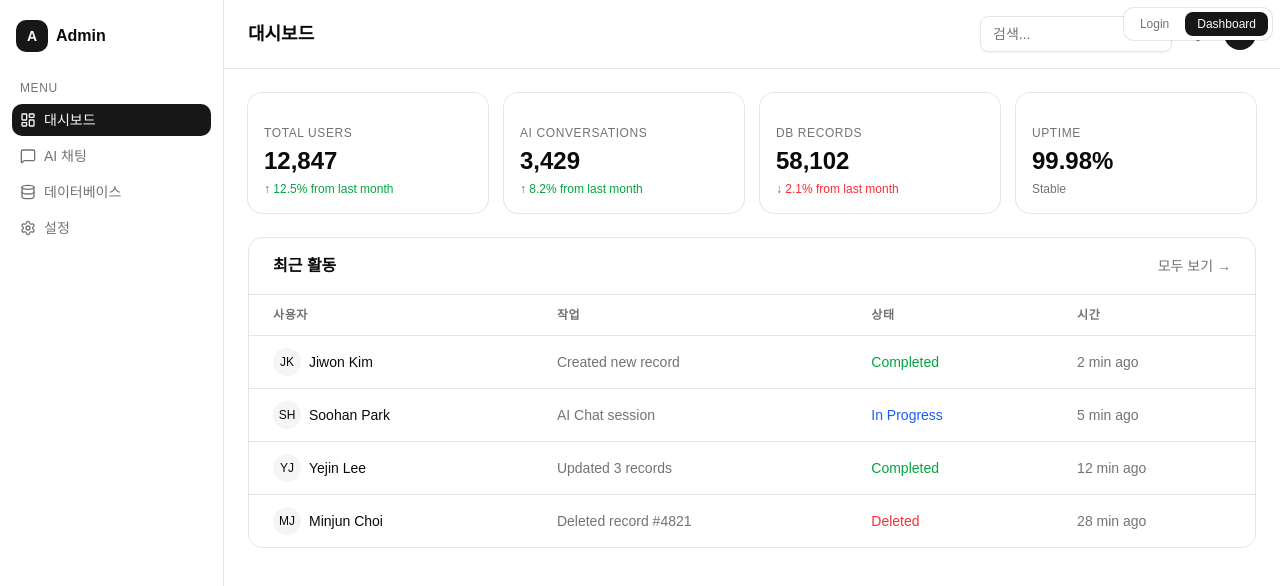
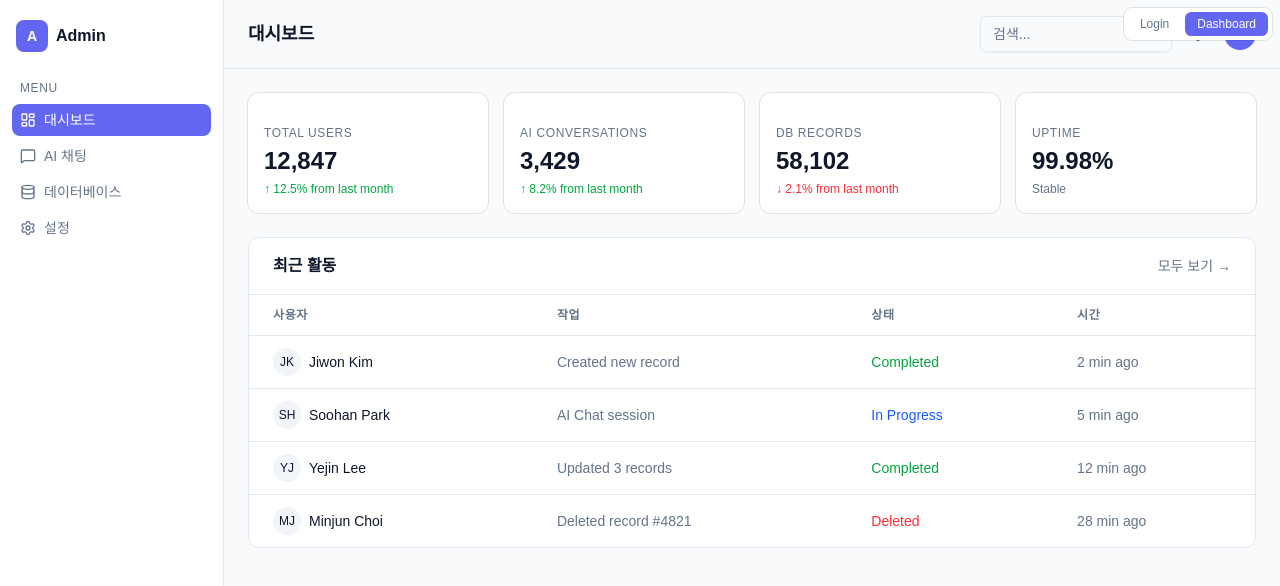
Before and after one commit to Changsik00/gen-design, a React (Vite) app in the folder studio/: page / in a window 1280 px wide. Shown: the top 586 px of the page. Built offline with nearby package versions, Linux system fonts and the light colour scheme.

Commit message:
feat(spec-2-004): update tokens to match Paper design
Co-Authored-By: Claude Opus 4.6 (1M context) <noreply@anthropic.com>

```diff
--- a/studio/src/styles/_tokens-dark.css
+++ b/studio/src/styles/_tokens-dark.css
@@ -1,34 +1,34 @@
 /* Auto-generated from tokens.json — do not edit */
 .dark {
-  --background: oklch(0.145 0 0);
-  --foreground: oklch(0.985 0 0);
-  --card: oklch(0.205 0 0);
-  --card-foreground: oklch(0.985 0 0);
-  --popover: oklch(0.205 0 0);
-  --popover-foreground: oklch(0.985 0 0);
-  --primary: oklch(0.922 0 0);
-  --primary-foreground: oklch(0.205 0 0);
-  --secondary: oklch(0.269 0 0);
-  --secondary-foreground: oklch(0.985 0 0);
-  --muted: oklch(0.269 0 0);
-  --muted-foreground: oklch(0.708 0 0);
-  --accent: oklch(0.269 0 0);
-  --accent-foreground: oklch(0.985 0 0);
-  --destructive: oklch(0.704 0.191 22.216);
-  --border: oklch(1 0 0 / 10%);
-  --input: oklch(1 0 0 / 15%);
-  --ring: oklch(0.556 0 0);
-  --chart-1: oklch(0.87 0 0);
-  --chart-2: oklch(0.556 0 0);
-  --chart-3: oklch(0.439 0 0);
-  --chart-4: oklch(0.371 0 0);
-  --chart-5: oklch(0.269 0 0);
-  --sidebar: oklch(0.205 0 0);
-  --sidebar-foreground: oklch(0.985 0 0);
-  --sidebar-primary: oklch(0.488 0.243 264.376);
-  --sidebar-primary-foreground: oklch(0.985 0 0);
-  --sidebar-accent: oklch(0.269 0 0);
-  --sidebar-accent-foreground: oklch(0.985 0 0);
-  --sidebar-border: oklch(1 0 0 / 10%);
-  --sidebar-ring: oklch(0.556 0 0);
+  --background: #020617;
+  --foreground: #F8FAFC;
+  --card: #0F172A;
+  --card-foreground: #F8FAFC;
+  --popover: #0F172A;
+  --popover-foreground: #F8FAFC;
+  --primary: #818CF8;
+  --primary-foreground: #0F172A;
+  --secondary: #1E293B;
+  --secondary-foreground: #F8FAFC;
+  --muted: #1E293B;
+  --muted-foreground: #94A3B8;
+  --accent: #1E293B;
+  --accent-foreground: #F8FAFC;
+  --destructive: #F87171;
+  --border: #1E293B;
+  --input: #1E293B;
+  --ring: #6366F1;
+  --chart-1: #818CF8;
+  --chart-2: #22C55E;
+  --chart-3: #3B82F6;
+  --chart-4: #94A3B8;
+  --chart-5: #F87171;
+  --sidebar: #020617;
+  --sidebar-foreground: #F8FAFC;
+  --sidebar-primary: #818CF8;
+  --sidebar-primary-foreground: #F8FAFC;
+  --sidebar-accent: #1E293B;
+  --sidebar-accent-foreground: #F8FAFC;
+  --sidebar-border: #1E293B;
+  --sidebar-ring: #6366F1;
 }
--- a/studio/src/styles/_tokens-light.css
+++ b/studio/src/styles/_tokens-light.css
@@ -1,37 +1,37 @@
 /* Auto-generated from tokens.json — do not edit */
 :root {
-  --background: oklch(1 0 0);
-  --foreground: oklch(0.145 0 0);
-  --card: oklch(1 0 0);
-  --card-foreground: oklch(0.145 0 0);
-  --popover: oklch(1 0 0);
-  --popover-foreground: oklch(0.145 0 0);
-  --primary: oklch(0.205 0 0);
-  --primary-foreground: oklch(0.985 0 0);
-  --secondary: oklch(0.97 0 0);
-  --secondary-foreground: oklch(0.205 0 0);
-  --muted: oklch(0.97 0 0);
-  --muted-foreground: oklch(0.556 0 0);
-  --accent: oklch(0.97 0 0);
-  --accent-foreground: oklch(0.205 0 0);
-  --destructive: oklch(0.577 0.245 27.325);
-  --border: oklch(0.922 0 0);
-  --input: oklch(0.922 0 0);
-  --ring: oklch(0.708 0 0);
-  --chart-1: oklch(0.87 0 0);
-  --chart-2: oklch(0.556 0 0);
-  --chart-3: oklch(0.439 0 0);
-  --chart-4: oklch(0.371 0 0);
-  --chart-5: oklch(0.269 0 0);
-  --sidebar: oklch(0.985 0 0);
-  --sidebar-foreground: oklch(0.145 0 0);
-  --sidebar-primary: oklch(0.205 0 0);
-  --sidebar-primary-foreground: oklch(0.985 0 0);
-  --sidebar-accent: oklch(0.97 0 0);
-  --sidebar-accent-foreground: oklch(0.205 0 0);
-  --sidebar-border: oklch(0.922 0 0);
-  --sidebar-ring: oklch(0.708 0 0);
-  --base: 0.625rem;
-  --font-sans: 'Geist Variable', sans-serif;
-  --font-heading: 'Geist Variable', sans-serif;
+  --background: #F8FAFC;
+  --foreground: #0F172A;
+  --card: #FFFFFF;
+  --card-foreground: #0F172A;
+  --popover: #FFFFFF;
+  --popover-foreground: #0F172A;
+  --primary: #6366F1;
+  --primary-foreground: #FFFFFF;
+  --secondary: #F1F5F9;
+  --secondary-foreground: #0F172A;
+  --muted: #F1F5F9;
+  --muted-foreground: #64748B;
+  --accent: #EEF2FF;
+  --accent-foreground: #4338CA;
+  --destructive: #EF4444;
+  --border: #E2E8F0;
+  --input: #E2E8F0;
+  --ring: #818CF8;
+  --chart-1: #6366F1;
+  --chart-2: #22C55E;
+  --chart-3: #3B82F6;
+  --chart-4: #94A3B8;
+  --chart-5: #EF4444;
+  --sidebar: #0F172A;
+  --sidebar-foreground: #F1F5F9;
+  --sidebar-primary: #6366F1;
+  --sidebar-primary-foreground: #FFFFFF;
+  --sidebar-accent: #1E293B;
+  --sidebar-accent-foreground: #F1F5F9;
+  --sidebar-border: #1E293B;
+  --sidebar-ring: #818CF8;
+  --base: 0.5rem;
+  --font-sans: 'Inter', system-ui, sans-serif;
+  --font-heading: 'Inter', system-ui, sans-serif;
 }
--- a/studio/tokens/tokens.json
+++ b/studio/tokens/tokens.json
@@ -3,62 +3,76 @@
   "primitive": {
     "$type": "color",
     "neutral": {
-      "0": { "$value": "oklch(1 0 0)" },
-      "50": { "$value": "oklch(0.985 0 0)" },
-      "100": { "$value": "oklch(0.97 0 0)" },
-      "200": { "$value": "oklch(0.922 0 0)" },
-      "300": { "$value": "oklch(0.87 0 0)" },
-      "400": { "$value": "oklch(0.708 0 0)" },
-      "500": { "$value": "oklch(0.556 0 0)" },
-      "600": { "$value": "oklch(0.439 0 0)" },
-      "700": { "$value": "oklch(0.371 0 0)" },
-      "800": { "$value": "oklch(0.269 0 0)" },
-      "900": { "$value": "oklch(0.205 0 0)" },
-      "950": { "$value": "oklch(0.145 0 0)" }
+      "0": { "$value": "#FFFFFF" },
+      "50": { "$value": "#F8FAFC" },
+      "100": { "$value": "#F1F5F9" },
+      "200": { "$value": "#E2E8F0" },
+      "300": { "$value": "#CBD5E1" },
+      "400": { "$value": "#94A3B8" },
+      "500": { "$value": "#64748B" },
+      "600": { "$value": "#475569" },
+      "700": { "$value": "#334155" },
+      "800": { "$value": "#1E293B" },
+      "900": { "$value": "#0F172A" },
+      "950": { "$value": "#020617" }
+    },
+    "indigo": {
+      "50": { "$value": "#EEF2FF" },
+      "100": { "$value": "#E0E7FF" },
+      "200": { "$value": "#C7D2FE" },
+      "400": { "$value": "#818CF8" },
+      "500": { "$value": "#6366F1" },
+      "600": { "$value": "#4F46E5" },
+      "700": { "$value": "#4338CA" }
     },
     "red": {
-      "500": { "$value": "oklch(0.577 0.245 27.325)" },
-      "400": { "$value": "oklch(0.704 0.191 22.216)" }
+      "400": { "$value": "#F87171" },
+      "500": { "$value": "#EF4444" }
+    },
+    "green": {
+      "500": { "$value": "#22C55E" },
+      "600": { "$value": "#16A34A" }
     },
     "blue": {
-      "500": { "$value": "oklch(0.488 0.243 264.376)" }
+      "500": { "$value": "#3B82F6" },
+      "600": { "$value": "#2563EB" }
     }
   },
   "semantic": {
     "color": {
       "$type": "color",
       "light": {
-        "background": { "$value": "{primitive.neutral.0}" },
-        "foreground": { "$value": "{primitive.neutral.950}" },
+        "background": { "$value": "{primitive.neutral.50}" },
+        "foreground": { "$value": "{primitive.neutral.900}" },
         "card": { "$value": "{primitive.neutral.0}" },
-        "card-foreground": { "$value": "{primitive.neutral.950}" },
+        "card-foreground": { "$value": "{primitive.neutral.900}" },
         "popover": { "$value": "{primitive.neutral.0}" },
-        "popover-foreground": { "$value": "{primitive.neutral.950}" },
-        "primary": { "$value": "{primitive.neutral.900}" },
-        "primary-foreground": { "$value": "{primitive.neutral.50}" },
+        "popover-foreground": { "$value": "{primitive.neutral.900}" },
+        "primary": { "$value": "{primitive.indigo.500}" },
+        "primary-foreground": { "$value": "{primitive.neutral.0}" },
         "secondary": { "$value": "{primitive.neutral.100}" },
         "secondary-foreground": { "$value": "{primitive.neutral.900}" },
         "muted": { "$value": "{primitive.neutral.100}" },
         "muted-foreground": { "$value": "{primitive.neutral.500}" },
-        "accent": { "$value": "{primitive.neutral.100}" },
-        "accent-foreground": { "$value": "{primitive.neutral.900}" },
+        "accent": { "$value": "{primitive.indigo.50}" },
+        "accent-foreground": { "$value": "{primitive.indigo.700}" },
         "destructive": { "$value": "{primitive.red.500}" },
         "border": { "$value": "{primitive.neutral.200}" },
         "input": { "$value": "{primitive.neutral.200}" },
-        "ring": { "$value": "{primitive.neutral.400}" },
-        "chart-1": { "$value": "{primitive.neutral.300}" },
-        "chart-2": { "$value": "{primitive.neutral.500}" },
-        "chart-3": { "$value": "{primitive.neutral.600}" },
-        "chart-4": { "$value": "{primitive.neutral.700}" },
-        "chart-5": { "$value": "{primitive.neutral.800}" },
-        "sidebar": { "$value": "{primitive.neutral.50}" },
-        "sidebar-foreground": { "$value": "{primitive.neutral.950}" },
-        "sidebar-primary": { "$value": "{primitive.neutral.900}" },
-        "sidebar-primary-foreground": { "$value": "{primitive.neutral.50}" },
-        "sidebar-accent": { "$value": "{primitive.neutral.100}" },
-        "sidebar-accent-foreground": { "$value": "{primitive.neutral.900}" },
-        "sidebar-border": { "$value": "{primitive.neutral.200}" },
-        "sidebar-ring": { "$value": "{primitive.neutral.400}" }
+        "ring": { "$value": "{primitive.indigo.400}" },
+        "chart-1": { "$value": "{primitive.indigo.500}" },
+        "chart-2": { "$value": "{primitive.green.500}" },
+        "chart-3": { "$value": "{primitive.blue.500}" },
+        "chart-4": { "$value": "{primitive.neutral.400}" },
+        "chart-5": { "$value": "{primitive.red.500}" },
+        "sidebar": { "$value": "{primitive.neutral.900}" },
+        "sidebar-foreground": { "$value": "{primitive.neutral.100}" },
+        "sidebar-primary": { "$value": "{primitive.indigo.500}" },
+        "sidebar-primary-foreground": { "$value": "{primitive.neutral.0}" },
+        "sidebar-accent": { "$value": "{primitive.neutral.800}" },
+        "sidebar-accent-foreground": { "$value": "{primitive.neutral.100}" },
+        "sidebar-border": { "$value": "{primitive.neutral.800}" },
+        "sidebar-ring": { "$value": "{primitive.indigo.400}" }
       },
       "dark": {
         "background": { "$value": "{primitive.neutral.950}" },
@@ -67,7 +81,7 @@
         "card-foreground": { "$value": "{primitive.neutral.50}" },
         "popover": { "$value": "{primitive.neutral.900}" },
         "popover-foreground": { "$value": "{primitive.neutral.50}" },
-        "primary": { "$value": "{primitive.neutral.200}" },
+        "primary": { "$value": "{primitive.indigo.400}" },
         "primary-foreground": { "$value": "{primitive.neutral.900}" },
         "secondary": { "$value": "{primitive.neutral.800}" },
         "secondary-foreground": { "$value": "{primitive.neutral.50}" },
@@ -76,32 +90,32 @@
         "accent": { "$value": "{primitive.neutral.800}" },
         "accent-foreground": { "$value": "{primitive.neutral.50}" },
         "destructive": { "$value": "{primitive.red.400}" },
-        "border": { "$value": "oklch(1 0 0 / 10%)" },
-        "input": { "$value": "oklch(1 0 0 / 15%)" },
-        "ring": { "$value": "{primitive.neutral.500}" },
-        "chart-1": { "$value": "{primitive.neutral.300}" },
-        "chart-2": { "$value": "{primitive.neutral.500}" },
-        "chart-3": { "$value": "{primitive.neutral.600}" },
-        "chart-4": { "$value": "{primitive.neutral.700}" },
-        "chart-5": { "$value": "{primitive.neutral.800}" },
-        "sidebar": { "$value": "{primitive.neutral.900}" },
+        "border": { "$value": "{primitive.neutral.800}" },
+        "input": { "$value": "{primitive.neutral.800}" },
+        "ring": { "$value": "{primitive.indigo.500}" },
+        "chart-1": { "$value": "{primitive.indigo.400}" },
+        "chart-2": { "$value": "{primitive.green.500}" },
+        "chart-3": { "$value": "{primitive.blue.500}" },
+        "chart-4": { "$value": "{primitive.neutral.400}" },
+        "chart-5": { "$value": "{primitive.red.400}" },
+        "sidebar": { "$value": "{primitive.neutral.950}" },
         "sidebar-foreground": { "$value": "{primitive.neutral.50}" },
-        "sidebar-primary": { "$value": "{primitive.blue.500}" },
+        "sidebar-primary": { "$value": "{primitive.indigo.400}" },
         "sidebar-primary-foreground": { "$value": "{primitive.neutral.50}" },
         "sidebar-accent": { "$value": "{primitive.neutral.800}" },
         "sidebar-accent-foreground": { "$value": "{primitive.neutral.50}" },
-        "sidebar-border": { "$value": "oklch(1 0 0 / 10%)" },
-        "sidebar-ring": { "$value": "{primitive.neutral.500}" }
+        "sidebar-border": { "$value": "{primitive.neutral.800}" },
+        "sidebar-ring": { "$value": "{primitive.indigo.500}" }
       }
     },
     "radius": {
       "$type": "dimension",
-      "base": { "$value": "0.625rem" }
+      "base": { "$value": "0.5rem" }
     },
     "font": {
       "$type": "fontFamily",
-      "sans": { "$value": "'Geist Variable', sans-serif" },
-      "heading": { "$value": "'Geist Variable', sans-serif" }
+      "sans": { "$value": "'Inter', system-ui, sans-serif" },
+      "heading": { "$value": "'Inter', system-ui, sans-serif" }
     }
   }
 }
```
